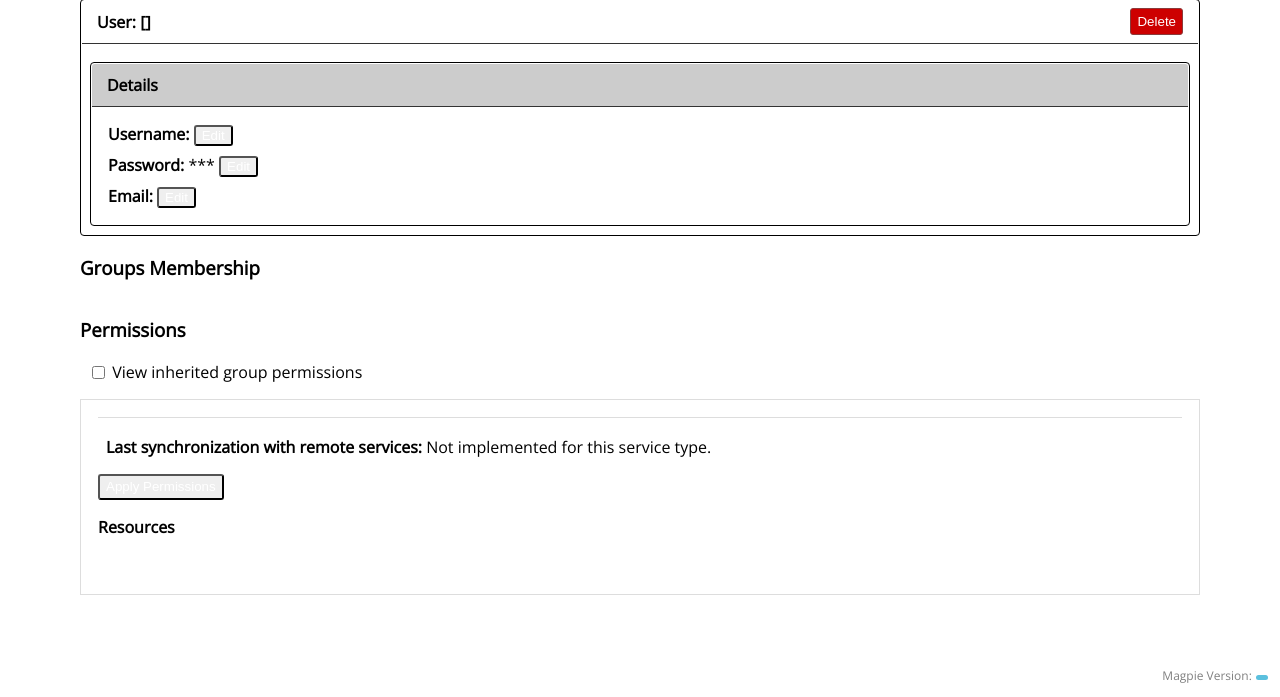
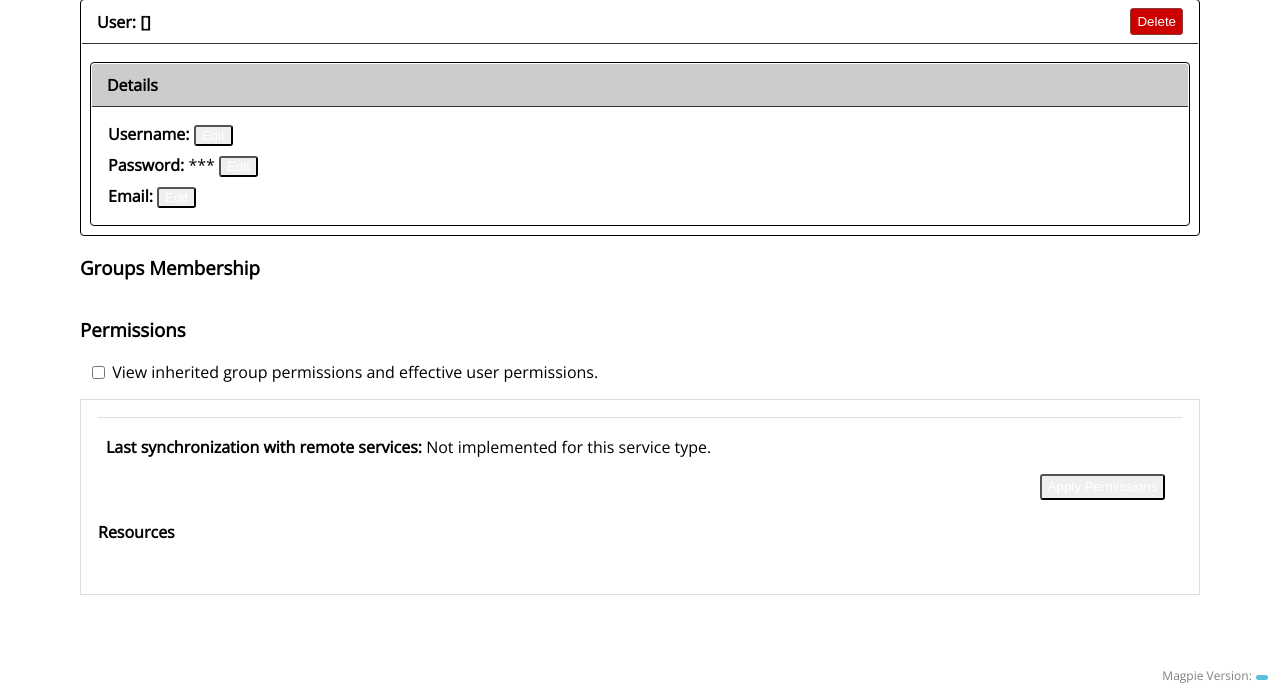
Before and after one commit to Ouranosinc/Magpie, a Python web app: template magpie/ui/management/templates/edit_user.mako in a window 1280 px wide. Shown: the part 336-1033 px from the top of the page. Run offline with Mako, Linux system fonts and the light colour scheme; the template is opened without the code that fills it, so the values that code supplies are empty; some libraries are stand-ins or nearby versions.

Commit message:
add warn message about admin full effective permission + effective perm in info message + align 'apply perm' button right

```diff
--- a/magpie/ui/home/static/style.css
+++ b/magpie/ui/home/static/style.css
@@ -429,17 +429,19 @@ table.panel-line td {
     padding: 0 0.5em 0 0;
 }
 
-.alert-note-info {
+.alert-note {
     width: auto;
     display: inline-flex;
     float: left;
-    text-align: center;
-    margin-top: 0.25em;
+    margin-top: 1em;
     margin-left: 0.1em;
 }
 
 .alert-note-text {
     margin-left: 0.25em;
+    margin-bottom: -1em;
+    margin-top: -1em;
+    text-align: left;
 }
 
 .icon-error {
@@ -450,6 +452,7 @@ table.panel-line td {
 .icon-warning {
     width: 1.25em;
     height: 1.25em;
+    margin-top: 0.05em;
 }
 
 .icon-info {
@@ -479,6 +482,16 @@ table.panel-line td {
 .option-text {
 }
 
+.permission-apply-container {
+    display: inline-block;
+    width: 100%;
+}
+
+.permission-apply-container>input {
+    float: right;
+    margin-right: 1.25em;
+}
+
 .permission-effective {
     background-color: white;
     padding: 1px 2px 2px;
@@ -489,17 +502,17 @@ table.panel-line td {
     margin-right: 0.05em;
 }
 
+.permission-effective-tester {
+    float: right;
+    display: inline-flex;
+}
+
 .success {
     color: #2C8F30;
 }
 
 .failure {
     color: #880000;
-}
-
-.permission-effective-tester {
-    float: right;
-    display: inline-flex;
 }
 
 input[type="button"].permission-effective-button {
--- a/magpie/ui/management/templates/edit_user.mako
+++ b/magpie/ui/management/templates/edit_user.mako
@@ -136,7 +136,7 @@
                 <input type="hidden" value="True" name="inherit_groups_permissions"/>
             %endif
             <span class="option-text">
-            View inherited group permissions
+            View inherited group permissions and effective user permissions.
             </span>
             </label>
         </div>
@@ -144,14 +144,26 @@
 
     %if inherit_groups_permissions:
     <div class="option-section">
-        <div class="alert-note-info alert-visible">
+        <div class="alert-note alert-visible">
             <img src="${request.static_url('magpie.ui.home:static/info.png')}"
-                 alt="INFO" class="icon-info alert-info" />
+                 alt="INFO" class="icon-info alert-info" title="User effective permission resolution." />
             <meta name="source" content="https://commons.wikimedia.org/wiki/File:Infobox_info_icon.svg">
             <div class="alert-note-text">
-                Individual resources can be tested for effective access using the
-                <input type="button" value="?" class="permission-effective-button button-no-click">
-                <span>button next to the corresponding permission.</span>
+                <p>
+                    Individual resources can be tested for effective access using the
+                    <input type="button" value="?" class="permission-effective-button button-no-click">
+                    <span>button next to the corresponding permission.</span>
+                    <br>Displayed permissions combine user direct permissions and inherited group permissions.
+                </p>
+            </div>
+        </div>
+        <div class="alert-note alert-visible">
+            <img src="${request.static_url('magpie.ui.home:static/exclamation-triangle.png')}"
+                 alt="WARNING" class="icon-warning" title="Administrators effective permission resolution." />
+            <div class="alert-note-text">
+                <p>
+                    Users member of the administrative group have full effective access regardless of permissions.
+                </p>
             </div>
         </div>
     </div>
--- a/magpie/ui/management/templates/tree_scripts.mako
+++ b/magpie/ui/management/templates/tree_scripts.mako
@@ -34,7 +34,7 @@
 <!-- renderer of specific tree resources with applicable permissions (under a given service-type) -->
 <%def name="render_resource_permission_tree(resources, permissions)">
     <form id="resources_permissions" action="${request.path}" method="post">
-        <div>
+        <div class="permission-apply-container">
             <input type="submit" name="edit_permissions" value="Apply Permissions" title="Apply the permission changes"
                 %if inherit_groups_permissions:
                     disabled
```
